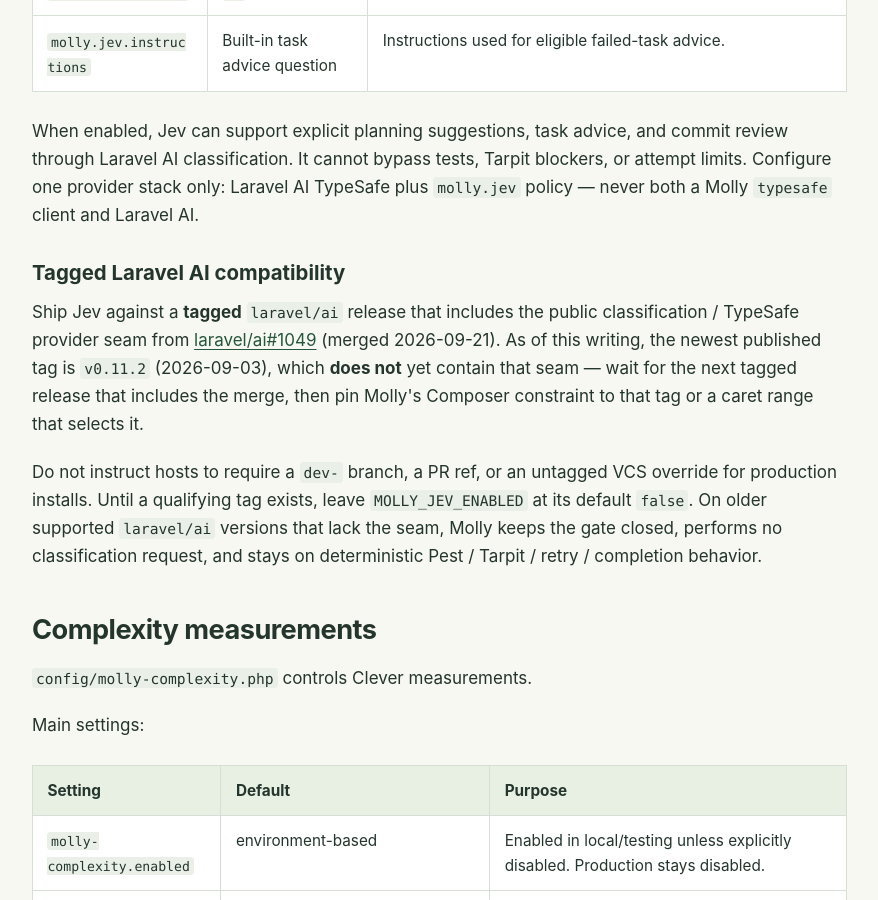
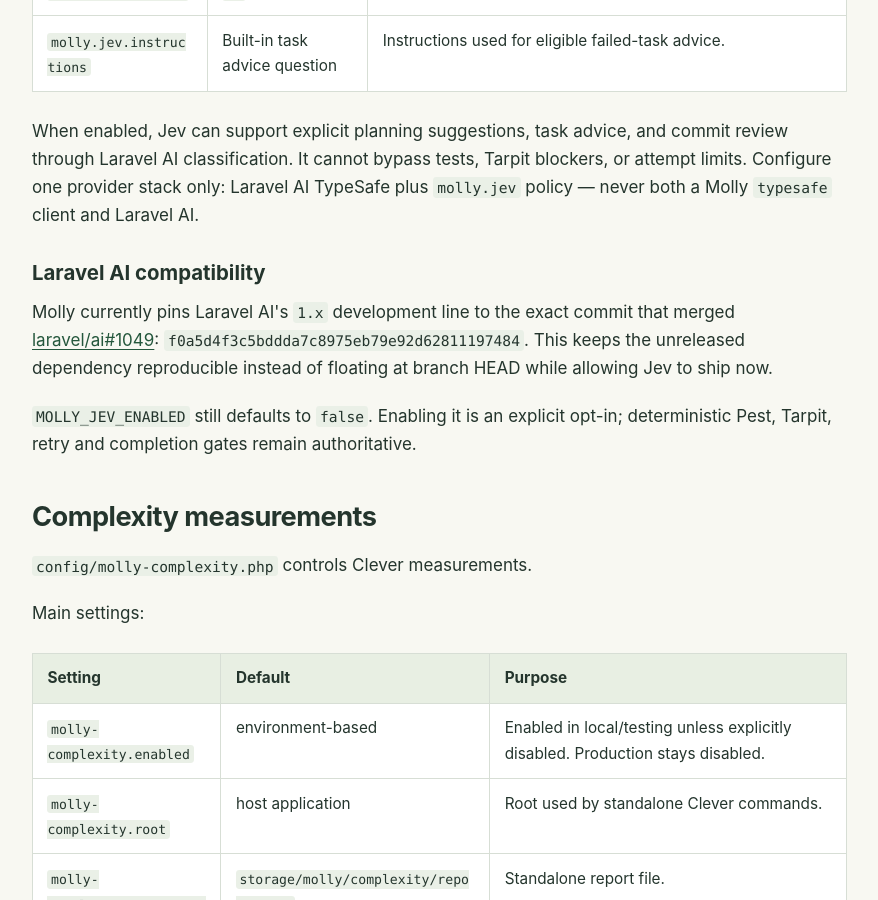
Before and after one commit to sifrious/molly, a Jekyll site: the page built from docs/reference/configuration.md, in a window 1280 px wide and 900 px high, scrolled down 3671 px. Shown: the whole window, without its empty margins (308-1186 px from the left). Built offline with Jekyll 4.4.1, drawn with Linux system fonts in a browser that asks for light colours.

Commit message:
MME-5200: document pinned Laravel AI Jev release

```diff
--- a/docs/reference/configuration.md
+++ b/docs/reference/configuration.md
@@ -102,11 +102,11 @@ Molly policy for enabled Jev stays under `molly.jev`:
 
 When enabled, Jev can support explicit planning suggestions, task advice, and commit review through Laravel AI classification. It cannot bypass tests, Tarpit blockers, or attempt limits. Configure one provider stack only: Laravel AI TypeSafe plus `molly.jev` policy — never both a Molly `typesafe` client and Laravel AI.
 
-### Tagged Laravel AI compatibility
+### Laravel AI compatibility
 
-Ship Jev against a **tagged** `laravel/ai` release that includes the public classification / TypeSafe provider seam from [laravel/ai#1049](https://github.com/laravel/ai/pull/1049) (merged 2026-09-21). As of this writing, the newest published tag is `v0.11.2` (2026-09-03), which **does not** yet contain that seam — wait for the next tagged release that includes the merge, then pin Molly's Composer constraint to that tag or a caret range that selects it.
+Molly currently pins Laravel AI's `1.x` development line to the exact commit that merged [laravel/ai#1049](https://github.com/laravel/ai/pull/1049): `f0a5d4f3c5bddda7c8975eb79e92d62811197484`. This keeps the unreleased dependency reproducible instead of floating at branch HEAD while allowing Jev to ship now.
 
-Do not instruct hosts to require a `dev-` branch, a PR ref, or an untagged VCS override for production installs. Until a qualifying tag exists, leave `MOLLY_JEV_ENABLED` at its default `false`. On older supported `laravel/ai` versions that lack the seam, Molly keeps the gate closed, performs no classification request, and stays on deterministic Pest / Tarpit / retry / completion behavior.
+`MOLLY_JEV_ENABLED` still defaults to `false`. Enabling it is an explicit opt-in; deterministic Pest, Tarpit, retry and completion gates remain authoritative.
 
 ## Complexity measurements
 
```
